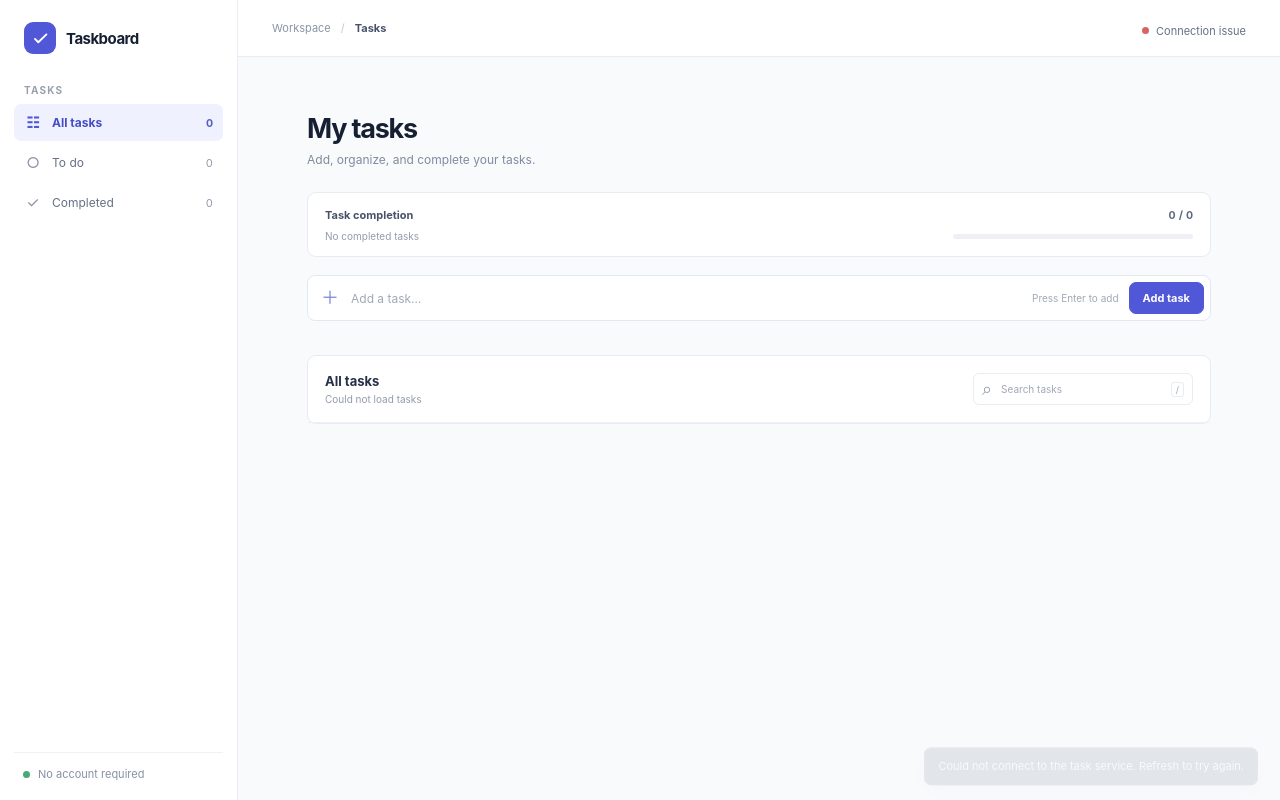
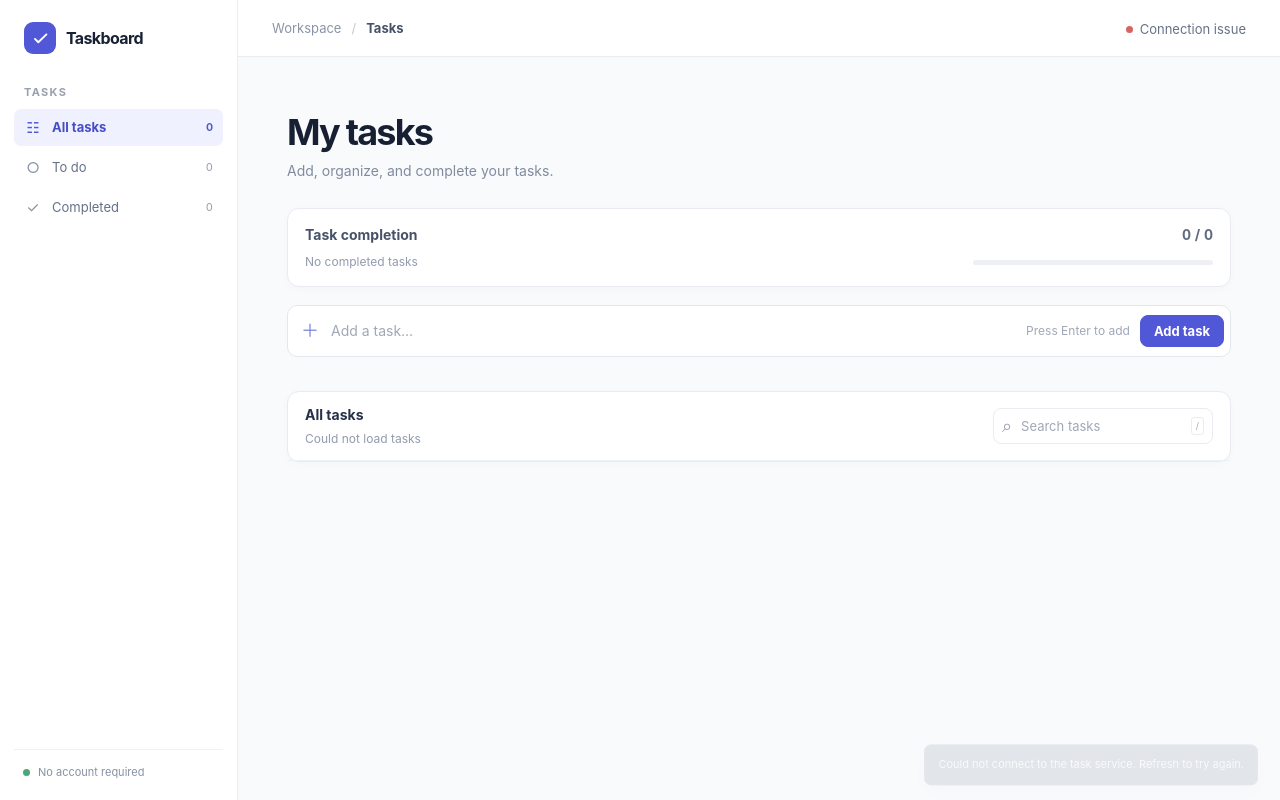
Before and after one commit to Sanath-2002/TASK-MANAGER, a plain HTML site: page app/static/index.html in a window 1280 px wide. Drawn offline with Linux system fonts and the light colour scheme; no server answers.

Commit message:
style: modernize task manager typography and feedback

```diff
--- a/app/static/index.html
+++ b/app/static/index.html
@@ -9,6 +9,10 @@
 :root {
   color-scheme: light;
   font-family: Inter, ui-sans-serif, system-ui, -apple-system, BlinkMacSystemFont, "Segoe UI", sans-serif;
+  font-synthesis: none;
+  text-rendering: optimizeLegibility;
+  -webkit-font-smoothing: antialiased;
+  -moz-osx-font-smoothing: grayscale;
   color: #172033;
   background: #f8fafc;
   --muted: #778197;
@@ -107,6 +111,35 @@ h2 { margin: 0; color: #263149; font-size: 13px; font-weight: 680; }
 .toast { position: fixed; right: 22px; bottom: 20px; display: flex; align-items: center; gap: 18px; max-width: min(390px, calc(100vw - 32px)); padding: 11px 13px; border: 1px solid #343e53; border-radius: 7px; background: #202a3d; color: #fff; box-shadow: 0 8px 24px #17203325; font-size: 11px; opacity: 0; pointer-events: none; transform: translateY(6px); transition: .16s; }
 .toast.show { opacity: 1; pointer-events: auto; transform: translateY(0); }
 .toast button { border: 0; background: transparent; color: #c6c9ff; font-size: 11px; font-weight: 700; }
+/* Clearer typography and responsive feedback across the workspace. */
+body { color: #182235; font-size: 14px; line-height: 1.55; }
+.brand-name { font-size: 16px; letter-spacing: -.04em; }
+.nav-label { font-size: 11px; }
+.nav-filter, .api-status, .breadcrumbs { font-size: 13px; }
+.content { width: min(100%, 1040px); }
+h1 { font-size: clamp(30px, 3vw, 36px); letter-spacing: -.05em; line-height: 1.15; }
+.today-label { font-size: 12px; }
+.page-description { font-size: 14px; line-height: 1.6; }
+.progress-title, .progress-count, h2 { font-size: 14px; }
+.progress-caption, #task-summary { font-size: 12px; }
+.add-form { min-height: 52px; border-radius: 10px; }
+.add-form input { font-size: 14px; }
+.form-hint { font-size: 12px; }
+.primary { min-height: 40px; border-radius: 8px; font-size: 13px; transition: transform .15s ease, background .15s ease, box-shadow .15s ease; }
+.primary:hover { box-shadow: 0 5px 14px #5058d82e; transform: translateY(-1px); }
+.primary:active { transform: translateY(0) scale(.98); }
+.nav-filter { transition: background .16s ease, color .16s ease, transform .16s ease; }
+.nav-filter:hover { transform: translateX(2px); }
+.task-section, .progress-card { border-radius: 12px; box-shadow: 0 2px 8px #17203306; }
+.task-row { min-height: 60px; transition: background .16s ease; }
+.task-row:hover { background: #fafbff; }
+.task-text { color: #344158; font-size: 14px; line-height: 1.6; }
+.search-wrap { height: 36px; border-radius: 8px; transition: border-color .15s, box-shadow .15s; }
+.search-wrap:focus-within { box-shadow: 0 0 0 3px #5058d812; }
+.search-wrap input { font-size: 13px; }
+.icon-button { width: 32px; height: 32px; border-radius: 7px; transition: background .15s, color .15s, transform .15s; }
+.icon-button:hover { transform: scale(1.06); }
+:where(button, a, input):focus-visible { outline: 3px solid #5058d84a; outline-offset: 2px; }
 @media (max-width: 760px) {
   .app-shell { display: block; }
   .sidebar { position: static; width: 100%; height: auto; padding: 13px 16px 10px; border-right: 0; border-bottom: 1px solid #e9edf3; }
@@ -120,7 +153,7 @@ h2 { margin: 0; color: #263149; font-size: 13px; font-weight: 680; }
   .content { padding: 30px 18px 55px; }
 }
 @media (max-width: 480px) {
-  h1 { font-size: 23px; }
+  h1 { font-size: 29px; }
   .form-hint { display: none; }
   .list-toolbar { align-items: flex-start; flex-direction: column; }
   .search-wrap { width: 100%; }
--- a/web/src/style.css
+++ b/web/src/style.css
@@ -1,6 +1,10 @@
 :root {
   color-scheme: light;
   font-family: Inter, ui-sans-serif, system-ui, -apple-system, BlinkMacSystemFont, "Segoe UI", sans-serif;
+  font-synthesis: none;
+  text-rendering: optimizeLegibility;
+  -webkit-font-smoothing: antialiased;
+  -moz-osx-font-smoothing: grayscale;
   color: #172033;
   background: #f8fafc;
   --muted: #778197;
@@ -99,6 +103,35 @@ h2 { margin: 0; color: #263149; font-size: 13px; font-weight: 680; }
 .toast { position: fixed; right: 22px; bottom: 20px; display: flex; align-items: center; gap: 18px; max-width: min(390px, calc(100vw - 32px)); padding: 11px 13px; border: 1px solid #343e53; border-radius: 7px; background: #202a3d; color: #fff; box-shadow: 0 8px 24px #17203325; font-size: 11px; opacity: 0; pointer-events: none; transform: translateY(6px); transition: .16s; }
 .toast.show { opacity: 1; pointer-events: auto; transform: translateY(0); }
 .toast button { border: 0; background: transparent; color: #c6c9ff; font-size: 11px; font-weight: 700; }
+/* Clearer typography and responsive feedback across the workspace. */
+body { color: #182235; font-size: 14px; line-height: 1.55; }
+.brand-name { font-size: 16px; letter-spacing: -.04em; }
+.nav-label { font-size: 11px; }
+.nav-filter, .api-status, .breadcrumbs { font-size: 13px; }
+.content { width: min(100%, 1040px); }
+h1 { font-size: clamp(30px, 3vw, 36px); letter-spacing: -.05em; line-height: 1.15; }
+.today-label { font-size: 12px; }
+.page-description { font-size: 14px; line-height: 1.6; }
+.progress-title, .progress-count, h2 { font-size: 14px; }
+.progress-caption, #task-summary { font-size: 12px; }
+.add-form { min-height: 52px; border-radius: 10px; }
+.add-form input { font-size: 14px; }
+.form-hint { font-size: 12px; }
+.primary { min-height: 40px; border-radius: 8px; font-size: 13px; transition: transform .15s ease, background .15s ease, box-shadow .15s ease; }
+.primary:hover { box-shadow: 0 5px 14px #5058d82e; transform: translateY(-1px); }
+.primary:active { transform: translateY(0) scale(.98); }
+.nav-filter { transition: background .16s ease, color .16s ease, transform .16s ease; }
+.nav-filter:hover { transform: translateX(2px); }
+.task-section, .progress-card { border-radius: 12px; box-shadow: 0 2px 8px #17203306; }
+.task-row { min-height: 60px; transition: background .16s ease; }
+.task-row:hover { background: #fafbff; }
+.task-text { color: #344158; font-size: 14px; line-height: 1.6; }
+.search-wrap { height: 36px; border-radius: 8px; transition: border-color .15s, box-shadow .15s; }
+.search-wrap:focus-within { box-shadow: 0 0 0 3px #5058d812; }
+.search-wrap input { font-size: 13px; }
+.icon-button { width: 32px; height: 32px; border-radius: 7px; transition: background .15s, color .15s, transform .15s; }
+.icon-button:hover { transform: scale(1.06); }
+:where(button, a, input):focus-visible { outline: 3px solid #5058d84a; outline-offset: 2px; }
 @media (max-width: 760px) {
   .app-shell { display: block; }
   .sidebar { position: static; width: 100%; height: auto; padding: 13px 16px 10px; border-right: 0; border-bottom: 1px solid #e9edf3; }
@@ -112,7 +145,7 @@ h2 { margin: 0; color: #263149; font-size: 13px; font-weight: 680; }
   .content { padding: 30px 18px 55px; }
 }
 @media (max-width: 480px) {
-  h1 { font-size: 23px; }
+  h1 { font-size: 29px; }
   .form-hint { display: none; }
   .list-toolbar { align-items: flex-start; flex-direction: column; }
   .search-wrap { width: 100%; }
```
